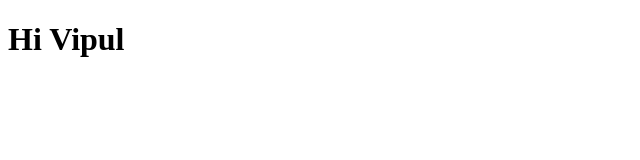
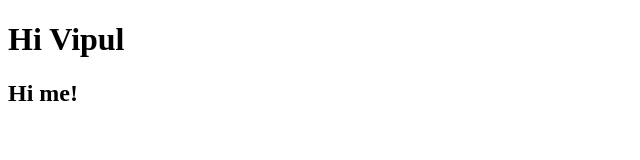
Before and after one commit to vipul022/hackathon, a plain HTML site: page index.html in a window 1280 px wide. Shown: the whole page, without its empty margins (0-640 px from the left). Drawn offline with Linux system fonts and the light colour scheme.

Commit message:
new commit hi me

```diff
--- a/index.html
+++ b/index.html
@@ -7,5 +7,6 @@
 </head>
 <body>
 <h1>Hi Vipul</h1>
+<h2>Hi me!</h2>
 </body>
 </html>
```
